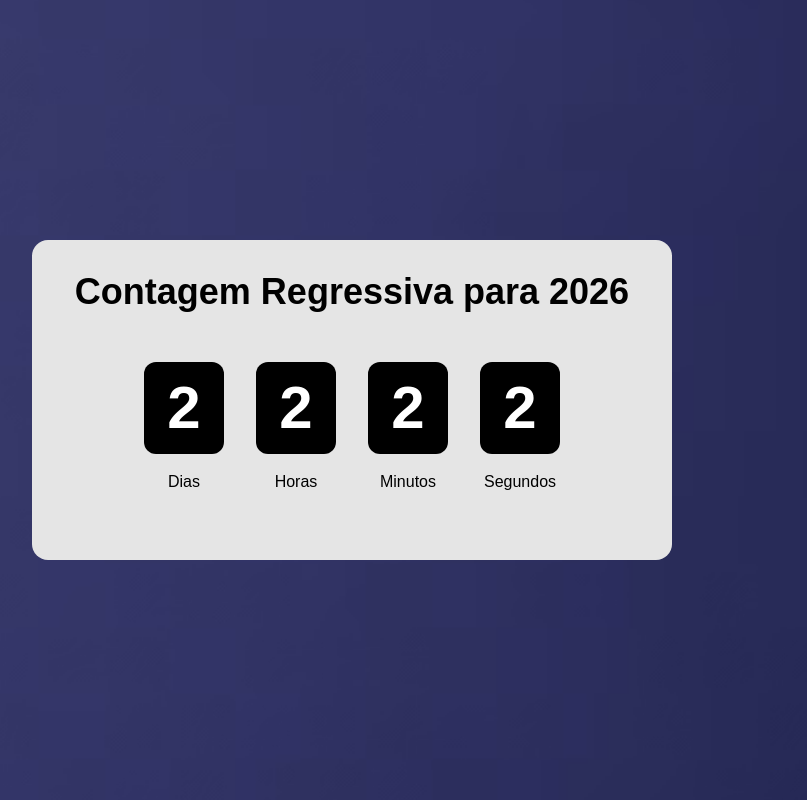
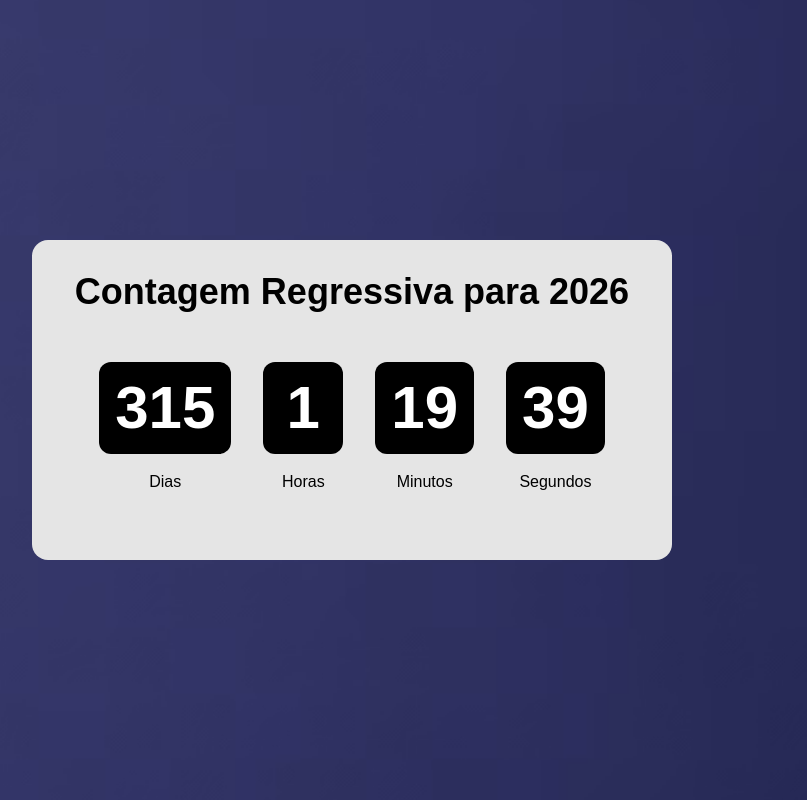
Before and after one commit to gabrielrech06/contador-regressivo, a React (Vite) app: page / in a window 1280 px wide. Shown: the whole page, without its empty margins (288-1095 px from the left). Built offline with nearby package versions, Linux system fonts and the light colour scheme.

Commit message:
Fazendo o contador funcionar

```diff
--- a/src/App.jsx
+++ b/src/App.jsx
@@ -2,19 +2,20 @@ import './App.css'
 import Title from './components/Title'
 import Counter from './components/Counter'
 import BlueBackgorund from "./assets/blue-background.avif"
+import useCountdown from './hooks/useCountdown'
 
 function App() {
-
+  const [day, hour, minute, second] = useCountdown("Jan 1, 2026 00:00:00")
 
   return (
     <div className="min-h-screen bg-cover bg-center flex justify-center items-center" style={{backgroundImage: `url(${BlueBackgorund})`}}>
       <div className="min-w-[50%] min-h-[300px] bg-neutral-200 rounded-2xl p-8">
         <Title title="Contagem Regressiva para 2026"/>
         <div className="flex justify-center items-center h-[200px] gap-[2rem]">
-          <Counter title="Dias" number={2} />
-          <Counter title="Horas" number={2} />
-          <Counter title="Minutos" number={2} />
-          <Counter title="Segundos" number={2} />
+          <Counter title="Dias" number={day} />
+          <Counter title="Horas" number={hour} />
+          <Counter title="Minutos" number={minute} />
+          <Counter title="Segundos" number={second} />
         </div>
       </div>
     </div>
--- /dev/null
+++ b/src/hooks/useCountdown.jsx
@@ -0,0 +1,36 @@
+import { useState } from "react";
+
+const useCountdown = (date) => {
+  const [day, setDay] = useState();
+  const [hour, setHour] = useState();
+  const [minute, setMinute] = useState();
+  const [second, setSecond] = useState();
+
+  const countdown = () => {
+    const countDate = new Date(date).getTime();
+    const now = new Date().getTime();
+
+    const interval = countDate - now;
+
+    const second = 1000;
+    const minute = second * 60;
+    const hour = minute * 60;
+    const day = hour * 24;
+
+    const dayNumber = Math.floor(interval / day);
+    const hourNumber = Math.floor((interval % day) / hour);
+    const minuteNumber = Math.floor((interval % hour) / minute);
+    const secondNumber = Math.floor((interval % minute) / second);
+
+    setDay(dayNumber);
+    setHour(hourNumber);
+    setMinute(minuteNumber);
+    setSecond(secondNumber);
+  };
+
+  setInterval(countdown, 1000);
+
+  return [day, hour, minute, second];
+};
+
+export default useCountdown;
```
